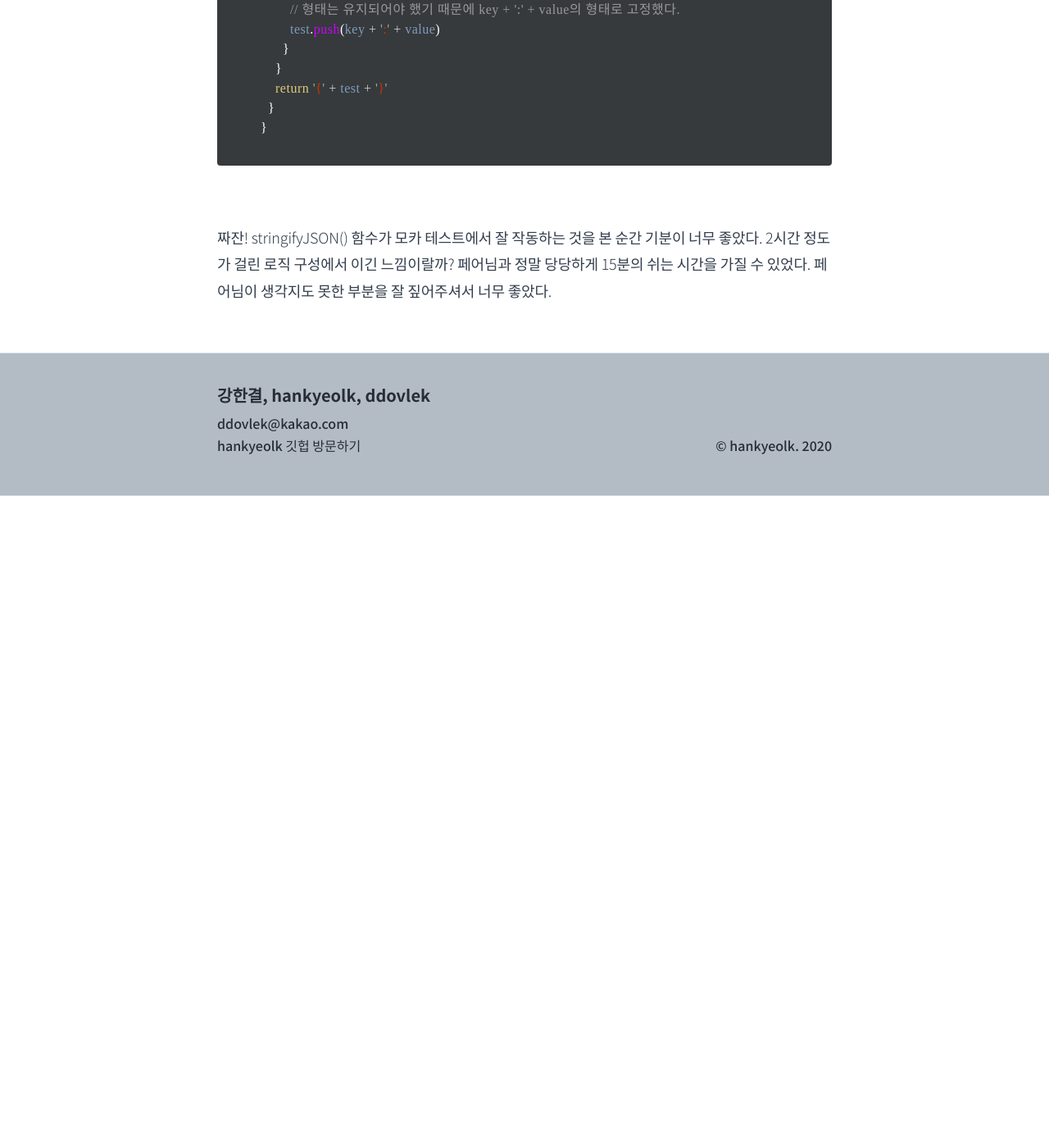
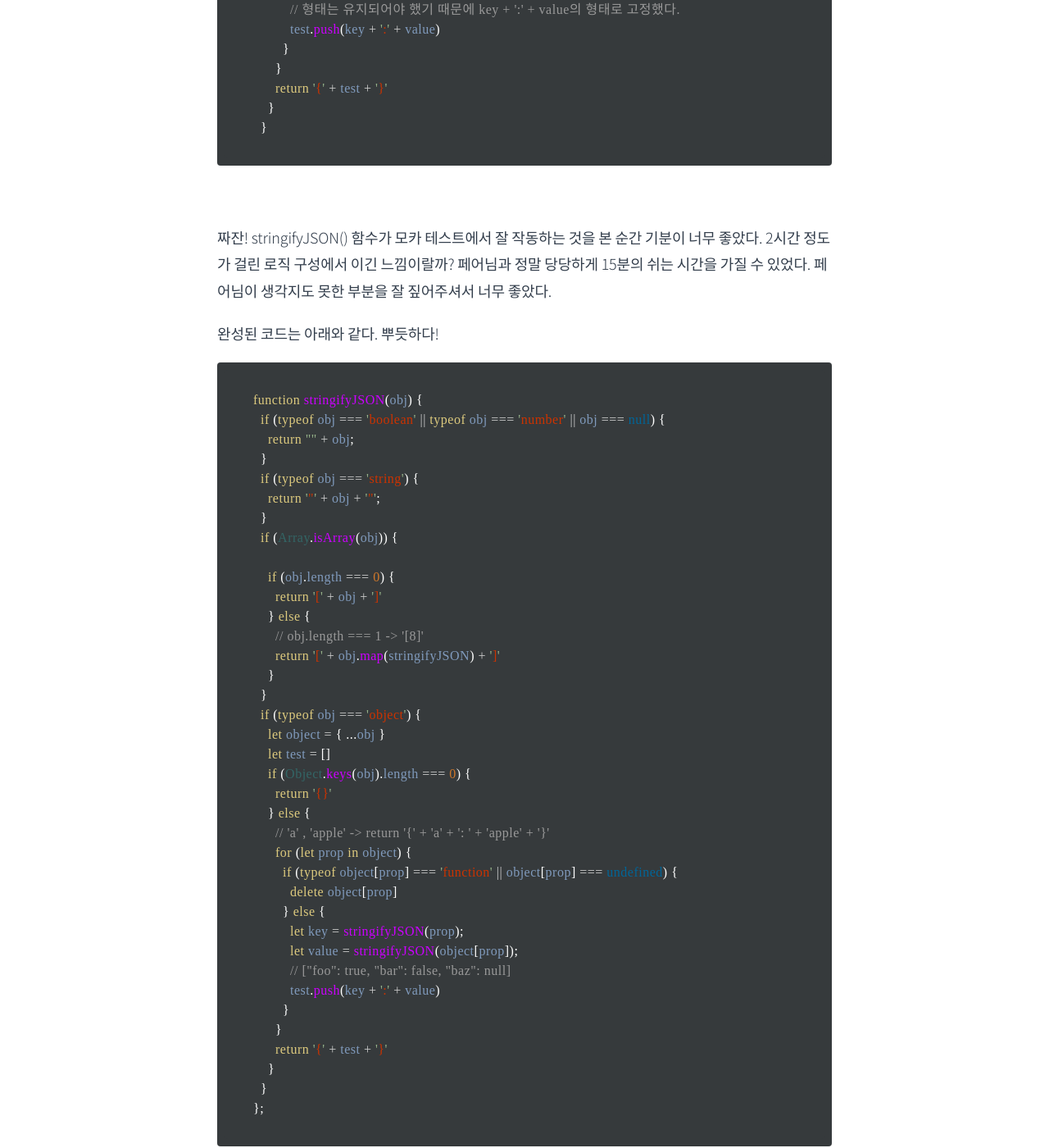
Before and after one commit to hankyeolk/hankyeolk.github.io, a Jekyll site: the page built from javascript/02_과제정리 01.md, in a window 1280 px wide and 1400 px high, scrolled down 3217 px. Shown: the whole window at 82% size. Built offline with Jekyll 4.4.1, drawn with Linux system fonts in a browser that asks for light colours; some web fonts are replaced; before the commit the page ends 3822 px from its top, so only the background shows below that.

Commit message:
Update 02_과제정리 01.md

````diff
--- a/javascript/02_과제정리 01.md
+++ b/javascript/02_과제정리 01.md
@@ -124,3 +124,46 @@
 <br>
 
 짜잔! stringifyJSON() 함수가 모카 테스트에서 잘 작동하는 것을 본 순간 기분이 너무 좋았다. 2시간 정도가 걸린 로직 구성에서 이긴 느낌이랄까? 페어님과 정말 당당하게 15분의 쉬는 시간을 가질 수 있었다. 페어님이 생각지도 못한 부분을 잘 짚어주셔서 너무 좋았다.
+<br>
+
+완성된 코드는 아래와 같다. 뿌듯하다!
+
+```js
+function stringifyJSON(obj) {
+  if (typeof obj === 'boolean' || typeof obj === 'number' || obj === null) {
+    return "" + obj;
+  }
+  if (typeof obj === 'string') {
+    return '"' + obj + '"';
+  }
+  if (Array.isArray(obj)) {
+
+    if (obj.length === 0) {
+      return '[' + obj + ']'
+    } else {
+      // obj.length === 1 -> '[8]'
+      return '[' + obj.map(stringifyJSON) + ']'
+    }
+  }
+  if (typeof obj === 'object') {
+    let object = { ...obj }
+    let test = []
+    if (Object.keys(obj).length === 0) {
+      return '{}'
+    } else {
+      // 'a' , 'apple' -> return '{' + 'a' + ': ' + 'apple' + '}'
+      for (let prop in object) {
+        if (typeof object[prop] === 'function' || object[prop] === undefined) {
+          delete object[prop]
+        } else {
+          let key = stringifyJSON(prop);
+          let value = stringifyJSON(object[prop]);
+          // ["foo": true, "bar": false, "baz": null]
+          test.push(key + ':' + value)
+        }
+      }
+      return '{' + test + '}'
+    }
+  }
+};
+```
````
